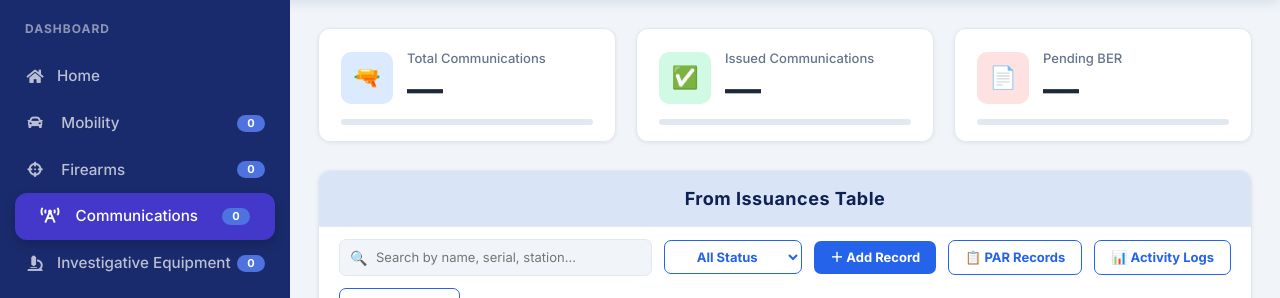
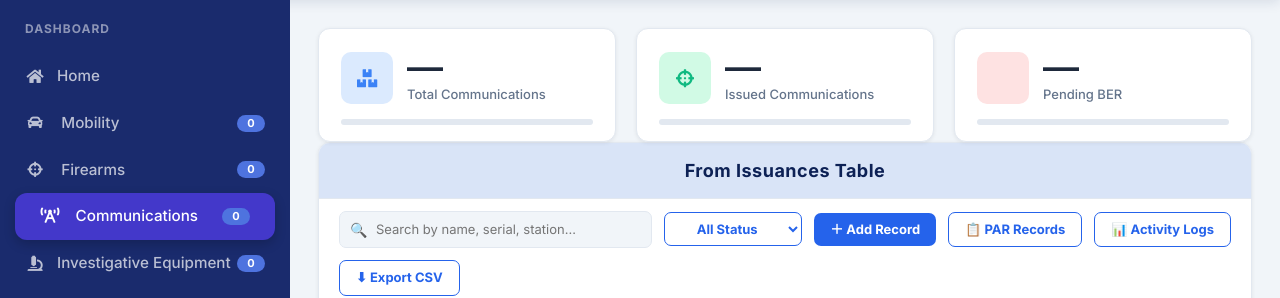
Before and after one commit to 2502-XU-CSCC22A/Region-10-Forensic-Unit---LMS, a Django app: page /communications/ in a window 1280 px wide. Shown: the part 72-370 px from the top of the page. Run offline with Django 5.2, Linux system fonts and the light colour scheme; data that the repository does not hold is empty; some libraries are stand-ins or nearby versions.

Commit message:
Communications: Fixed Cards

```diff
--- a/communications/static/css/communications.css
+++ b/communications/static/css/communications.css
@@ -1,75 +1,110 @@
+*, *::before, *::after { box-sizing: border-box; margin: 0; padding: 0; }
+
+:root {
+  --navy:       #0d2155;
+  --navy-mid:   #1a3478;
+  --navy-light: #1e3d8f;
+  --accent:     #2563eb;
+  --accent-2:   #3b82f6;
+  --sidebar-w:  290px;
+  --header-h:   72px;
+  --text:       #1e293b;
+  --muted:      #64748b;
+  --border:     #e2e8f0;
+  --bg:         #f1f5f9;
+  --white:      #ffffff;
+  --card-bg:    #ffffff;
+  --red:        #ef4444;
+}
+
+/* ── Stat Cards ──────────────────────────────────────────────────────────── */
 .stat-cards {
   display: grid;
   grid-template-columns: repeat(3, 1fr);
   gap: 20px;
-  margin-bottom: 28px;
 }
 
 .stat-card {
   background: var(--card-bg);
   border-radius: 12px;
   padding: 20px 22px 16px;
-  display: flex;
-  flex-direction: column;
-  gap: 12px;
-  box-shadow: 0 1px 4px rgba(0, 0, 0, .07);
+  display: flex; flex-direction: column; gap: 12px;
+  box-shadow: 0 1px 4px rgba(0,0,0,.07);
   border: 1px solid var(--border);
-  position: relative;
-  overflow: hidden;
 }
 
-.stat-top {
-  display: flex;
-  align-items: center;
-  gap: 14px;
+.stat-top { display: flex; align-items: center; gap: 14px; }
+
+.stat-icon {
+  width: 52px; height: 52px; border-radius: 10px;
+  display: flex; align-items: center; justify-content: center;
+  font-size: 22px; flex-shrink: 0;
 }
 
-.stat-icon {
-  width: 52px;
-  height: 52px;
-  border-radius: 10px;
-  display: flex;
-  align-items: center;
-  justify-content: center;
-  font-size: 22px;
-  flex-shrink: 0;
-}
-
-.stat-icon.blue  { background: #dbeafe; color: #2563eb; }
-.stat-icon.green { background: #d1fae5; color: #059669; }
-.stat-icon.red   { background: #fee2e2; color: #dc2626; }
+.stat-icon.blue   { background: #dbeafe; }
+.stat-icon.green  { background: #d1fae5; }
+.stat-icon.teal   { background: #ccfbf1; }
+.stat-icon.red    { background: #fee2e2; }
+.stat-icon.orange { background: #ffedd5; }
+.stat-icon.purple { background: #ede9fe; }
 
 .stat-label {
-  font-size: 13px;
-  color: var(--muted);
-  font-weight: 500;
-  margin-bottom: 2px;
+  font-size: 13px; color: var(--muted);
+  font-weight: 500; margin-bottom: 2px;
 }
 
 .stat-value {
-  font-family: 'Inter', sans-serif;
-  font-size: 36px;
-  font-weight: 700;
-  color: var(--text);
-  line-height: 1;
+  font-family: 'Rajdhani', sans-serif;
+  font-size: 36px; font-weight: 700;
+  color: var(--text); line-height: 1;
 }
 
+/* --- Stat Icons --- */
+.stat-icon i {
+  font-size: 18px;
+}
+
+.stat-icon.blue i {
+  color: #3b82f6;
+}
+
+.stat-icon.orange i {
+  color: #f59e0b;
+}
+
+.stat-icon.green i {
+  color: #10b981;
+}
+
+.stat-icon.red i {
+  color: #ef4444;
+}
+
+.stat-icon.gray i {
+  color: #64748b;
+}
+
+.stat-icon.purple i {
+  color: #8b5cf6;
+}
+
+/* --- Stat Bar --- */
 .stat-bar-wrap {
-  height: 6px;
-  background: var(--border);
-  border-radius: 99px;
-  overflow: hidden;
+  height: 6px; background: var(--border);
+  border-radius: 99px; overflow: hidden;
 }
 
 .stat-bar {
-  height: 100%;
-  border-radius: 99px;
+  height: 100%; border-radius: 99px;
   transition: width .8s ease;
 }
 
-.stat-bar.blue  { background: linear-gradient(90deg, #3b82f6, #60a5fa); }
-.stat-bar.green { background: linear-gradient(90deg, #10b981, #34d399); }
-.stat-bar.red   { background: linear-gradient(90deg, #ef4444, #f87171); }
+.stat-bar.blue   { background: linear-gradient(90deg, #3b82f6, #60a5fa); }
+.stat-bar.green  { background: linear-gradient(90deg, #10b981, #34d399); }
+.stat-bar.teal   { background: linear-gradient(90deg, #14b8a6, #2dd4bf); }
+.stat-bar.red    { background: linear-gradient(90deg, #ef4444, #f87171); }
+.stat-bar.orange { background: linear-gradient(90deg, #f59e0b, #fbbf24); }
+.stat-bar.purple { background: linear-gradient(90deg, #8b5cf6, #a78bfa); }
 
 .table-section {
   background: var(--card-bg);
--- a/communications/templates/communications/communications.html
+++ b/communications/templates/communications/communications.html
@@ -190,14 +190,16 @@
         {% include 'communications/sidebar.html' %}
 
         <main>
-
           <div class="stat-cards">
+            <!-- Total Assets -->
             <div class="stat-card">
               <div class="stat-top">
-                        <div class="stat-icon blue">&#x1F52B;</div>
+                <div class="stat-icon blue">
+                    <i class="fas fa-boxes"></i>
+                </div>
                 <div>
+                  <div class="stat-value" id="totalCount">&#8212;</div>
                   <div class="stat-label">Total Communications</div>
-                            <div class="stat-value" id="totalCount">&#8212;</div>
                 </div>
               </div>
               <div class="stat-bar-wrap">
@@ -205,12 +207,15 @@
               </div>
             </div>
 
+            <!-- Total Issued Communications -->
             <div class="stat-card">
               <div class="stat-top">
-                        <div class="stat-icon green">&#x2705;</div>
+                <div class="stat-icon green">
+                  <i class="fas fa-crosshairs"></i>
+                </div>
                 <div>
+                  <div class="stat-value" id="issuedCount">&#8212;</div>
                   <div class="stat-label">Issued Communications</div>
-                            <div class="stat-value" id="issuedCount">&#8212;</div>
                 </div>
               </div>
               <div class="stat-bar-wrap">
@@ -218,12 +223,15 @@
               </div>
             </div>
 
+            <!-- Total BER -->
             <div class="stat-card">
               <div class="stat-top">
-                        <div class="stat-icon red">&#x1F4C4;</div>
+                <div class="stat-icon red">
+                    <i class="fas fa-document"></i>
+                </div>
                 <div>
+                  <div class="stat-value" id="pendingCount">&#8212;</div>
                   <div class="stat-label">Pending BER</div>
-                            <div class="stat-value" id="pendingCount">&#8212;</div>
                 </div>
               </div>
               <div class="stat-bar-wrap">
```
Lines whose indentation alone changed are shown as unchanged.
